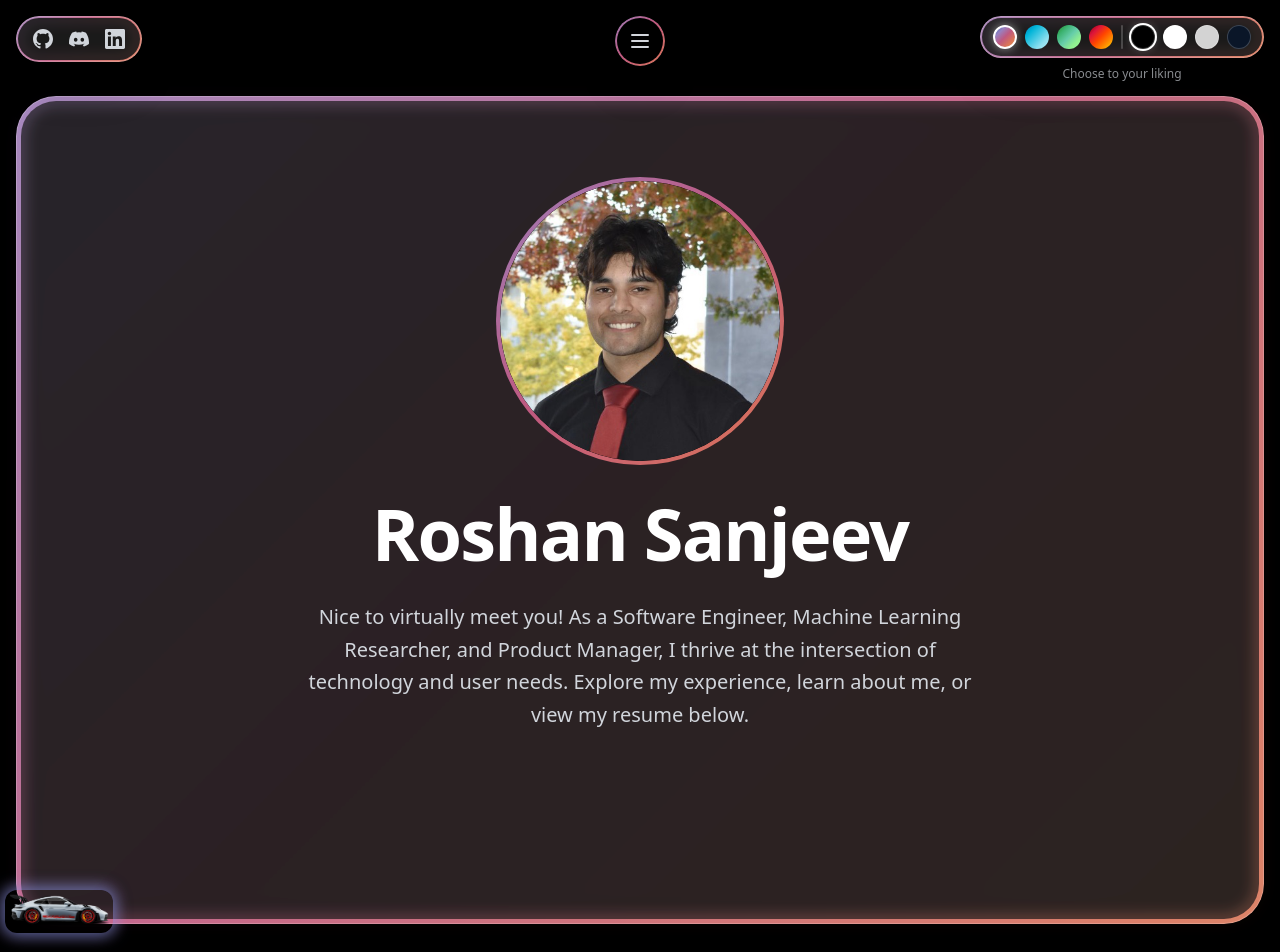
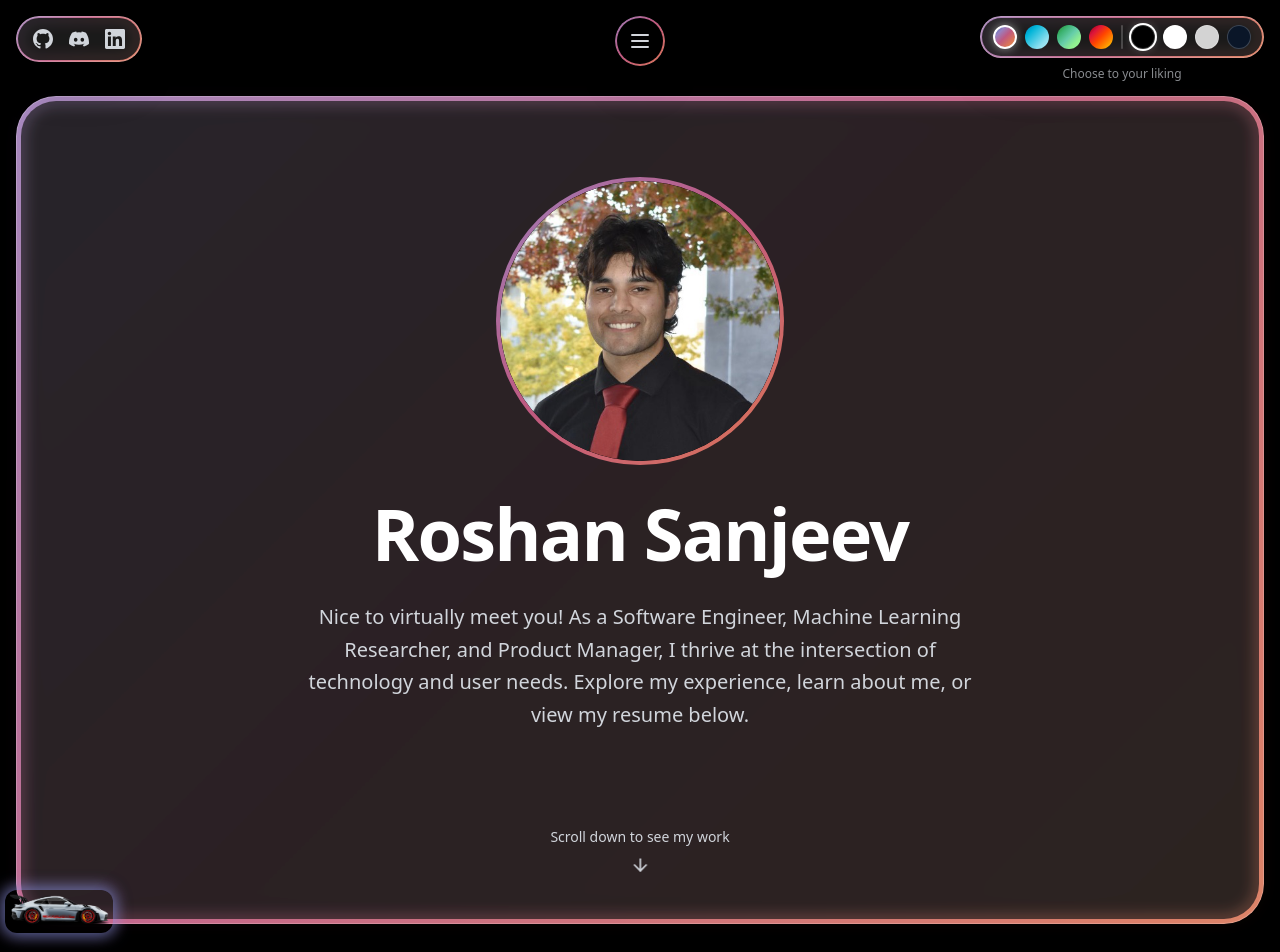
Before and after one commit to RoshanSanjeev/PersonalWebsite, a Next.js app: page / in a window 1280 px wide. Shown: the top 952 px of the page. Built offline with nearby package versions, Linux system fonts and the light colour scheme.

Commit message:
added scroll button to hero

```diff
--- a/app/globals.css
+++ b/app/globals.css
@@ -75,3 +75,34 @@
   animation: fadeInUp 1s cubic-bezier(0.22, 1, 0.36, 1) forwards;
   opacity: 0;
 }
+
+/* Interval Bounce Animation */
+@keyframes bounce-interval {
+  0% {
+    transform: translateY(0);
+  }
+
+  15% {
+    transform: translateY(8px);
+  }
+
+  30% {
+    transform: translateY(0);
+  }
+
+  45% {
+    transform: translateY(4px);
+  }
+
+  60% {
+    transform: translateY(0);
+  }
+
+  100% {
+    transform: translateY(0);
+  }
+}
+
+.animate-bounce-interval {
+  animation: bounce-interval 3s ease-in-out infinite;
+}
--- a/app/page.js
+++ b/app/page.js
@@ -4,6 +4,7 @@ import { useState } from "react";
 import InteractiveGrid from "../components/InteractiveGrid";
 import DraggableGT3RS from "../components/DraggableGT3RS";
 import ColorThemeSelector from "../components/ColorThemeSelector";
+import ScrollIndicator from "../components/ScrollIndicator";
 import { useTheme } from "../contexts/ThemeContext";
 import Image from "next/image";
 
@@ -807,6 +808,8 @@ export default function Home() {
                 </p>
               </div>
 
+              <ScrollIndicator />
+
               {/* GT3RS - Bottom of container */}
               <div className="absolute bottom-6 left-8 w-full animate-fadeInUp" style={{ animationDelay: '0.7s' }}>
                 <DraggableGT3RS />
--- /dev/null
+++ b/components/ScrollIndicator.js
@@ -0,0 +1,35 @@
+"use client";
+
+export default function ScrollIndicator() {
+  const handleScrollClick = () => {
+    const contentSection = document.getElementById('content-section');
+    if (contentSection) {
+      contentSection.scrollIntoView({ behavior: 'smooth', block: 'start' });
+    }
+  };
+
+  return (
+    <button
+      onClick={handleScrollClick}
+      className="absolute bottom-12 left-1/2 -translate-x-1/2 flex flex-col items-center gap-2 z-20 cursor-pointer transition-opacity hover:opacity-80"
+      aria-label="Scroll to content"
+    >
+      <span className="text-[var(--text-secondary)] text-sm font-medium">Scroll down to see my work</span>
+      <svg
+        xmlns="http://www.w3.org/2000/svg"
+        width="20"
+        height="20"
+        viewBox="0 0 24 24"
+        fill="none"
+        stroke="currentColor"
+        strokeWidth="2"
+        strokeLinecap="round"
+        strokeLinejoin="round"
+        className="text-[var(--text-secondary)] animate-bounce-interval"
+      >
+        <path d="M12 5v14" />
+        <path d="m19 12-7 7-7-7" />
+      </svg>
+    </button>
+  );
+}
```
